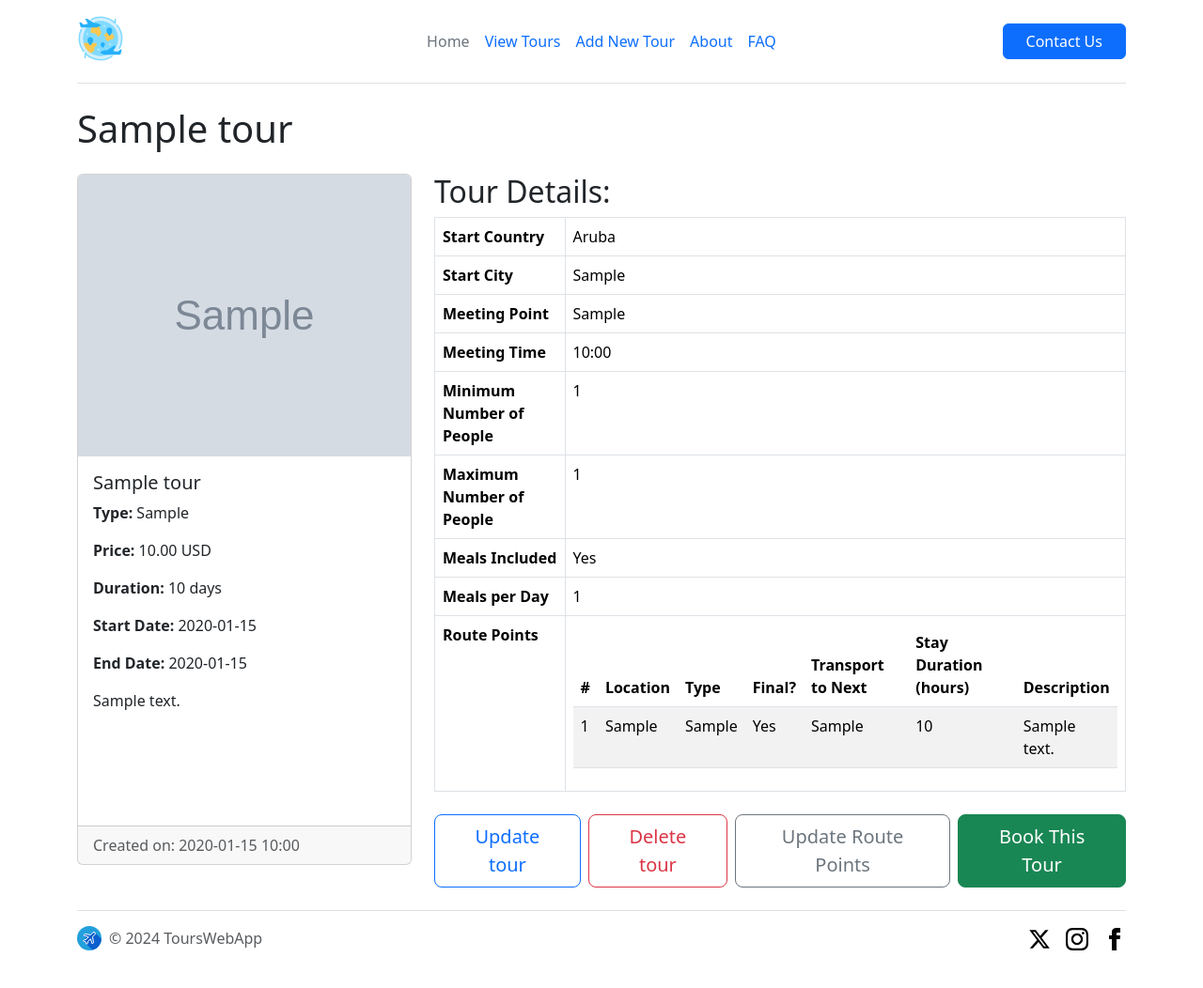
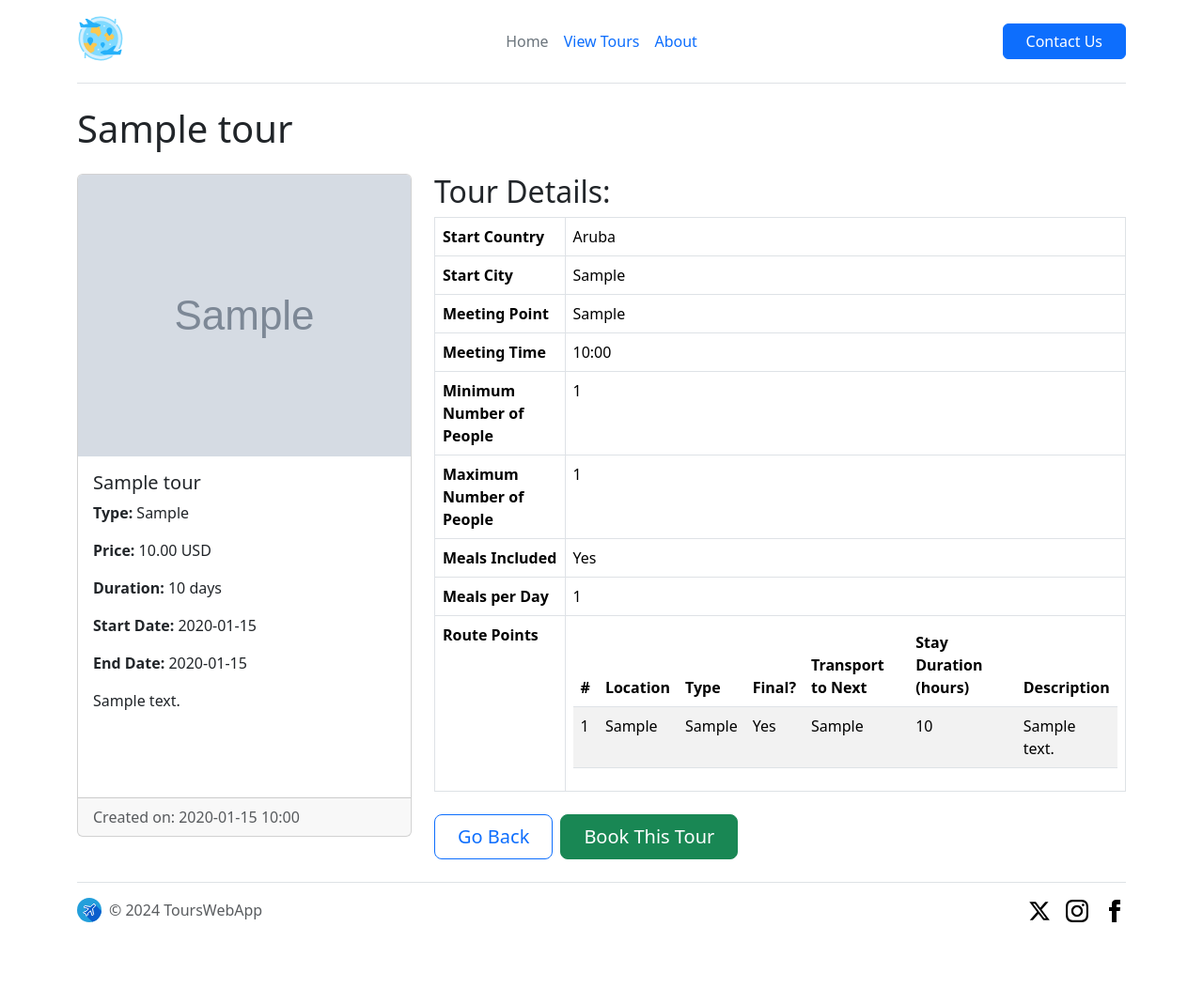
Before and after one commit to YarikKryt/ToursWebApp, a Flask app: page /tours/1 in a window 1280 px wide. Shown: the whole page at 94% size. After the commit the page ends 982 px from the top, so only its background shows below. Run offline with Flask 3, Linux system fonts and the light colour scheme; tables that the repository leaves empty hold one stand-in row (values such as "Sample post"); grey boxes marked "Sample" are stand-in pictures.

Commit message:
Work in progress 3 commit

```diff
--- a/templates/base.html
+++ b/templates/base.html
@@ -54,9 +54,7 @@
       <ul class="nav col-12 col-md-auto mb-2 justify-content-center mb-md-0">
         <li><a href="/" class="nav-link px-2 link-secondary">Home</a></li>
         <li><a href="/tours" class="nav-link px-2">View Tours</a></li>
-        <li><a href="/create-tour" class="nav-link px-2">Add New Tour</a></li>
         <li><a href="/about" class="nav-link px-2">About</a></li>
-        <li><a href="#" class="nav-link px-2">FAQ</a></li>
       </ul>
 
       <div class="col-md-3 text-end">
--- a/templates/tour_details.html
+++ b/templates/tour_details.html
@@ -105,11 +105,8 @@
 
             </table>
 
-            <!-- Кнопки для редагування, видалення та бронювання -->
             <div class="d-flex justify-content-start gap-2 mt-4">
-                <a href="/tours/{{ tour.id }}/update" class="btn btn-outline-primary btn-lg px-4">Update tour</a>
-                <a href="/tours/{{ tour.id }}/delete" class="btn btn-outline-danger btn-lg px-4" onclick="return confirm('Are you sure you want to delete this tour?');">Delete tour</a>
-                <a href="/tours/{{ tour.id }}/route-points/update" class="btn btn-outline-secondary btn-lg px-4">Update Route Points</a>
+                <a href="/tours" class="btn btn-outline-primary btn-lg px-4">Go Back</a>
                 <button type="button" class="btn btn-success btn-lg px-4" data-bs-toggle="modal" data-bs-target="#bookingModal">
                     Book This Tour
                 </button>
```
